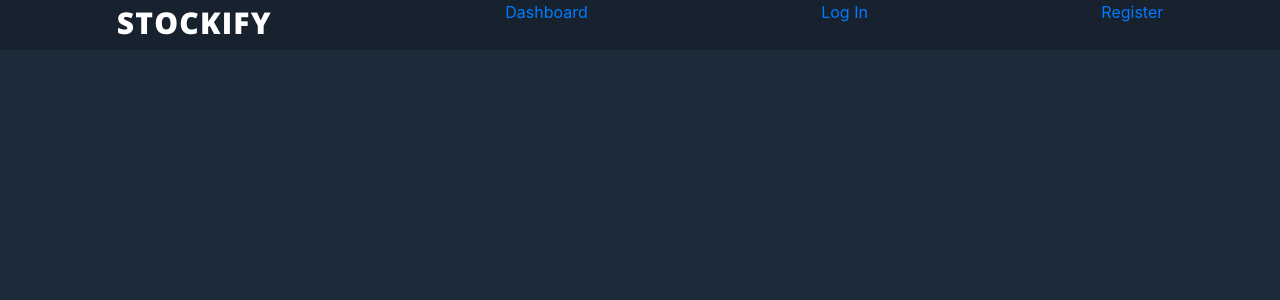
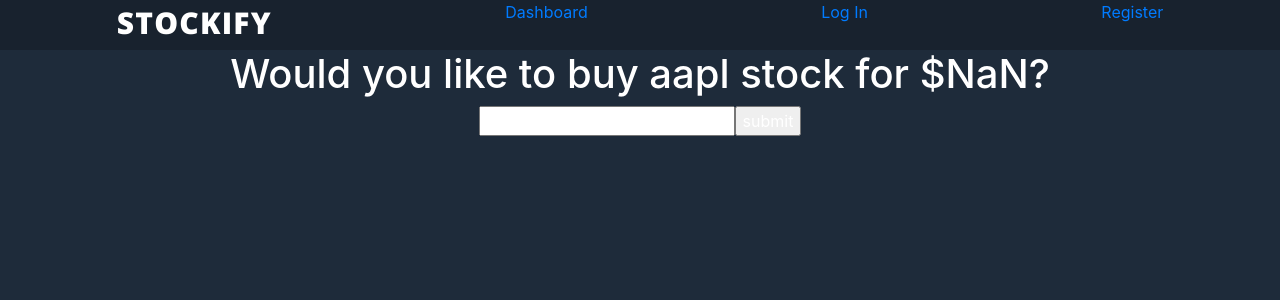
Before and after one commit to cirrusm/Stockify, a React (Create React App) app: page /stocks/buy/aapl in a window 1280 px wide. Shown: the top 300 px of the page. Built offline with nearby package versions, Linux system fonts and the light colour scheme.

Commit message:
buying shares works

```diff
--- a/src/config/routes.js
+++ b/src/config/routes.js
@@ -7,12 +7,14 @@ import StockShow from "../pages/StockShow";
 import Login from "../pages/Login";
 import Register from "../pages/Register";
 import Portfolio from "../pages/Portfolio";
+import BuyStock from "../pages/BuyStock";
 
 export default (
   <Switch>
     <Route exact path="/" component={Home} />
     <Route exact path="/stocks" component={Dashboard} />
     <Route exact path="/stocks/:ticker" component={StockShow} />
+    <Route exact path="/stocks/buy/:ticker" component={BuyStock} />
     <Route exact path="/login" component={Login} />
     <Route exact path="/register" component={Register} />
     <Route exact path="/portfolio" component={Portfolio} />
--- /dev/null
+++ b/src/pages/BuyStock.jsx
@@ -0,0 +1,53 @@
+import React, { Component } from "react";
+
+class BuyStock extends Component {
+  state = {
+    ticker: this.props.match.params["ticker"],
+    shares: 0,
+    price: Number(this.props.location.currentPrice),
+  };
+  handleChange = (event) => {
+    this.setState({
+      shares: event.target.value,
+    });
+  };
+  handleSubmit = (event) => {
+    event.preventDefault();
+    fetch("http://localhost:5000/api/stocks/", {
+      method: "POST",
+      headers: { "Content-Type": "application/json" },
+      body: JSON.stringify(this.state),
+    })
+      .then((res) => res.json())
+      .catch((err) => {
+        console.log("error fetching data");
+        return { message: "error creating" };
+      })
+      .then((data) => {
+        this.props.history.push("/portfolio");
+      });
+  };
+  render() {
+    let price = Number(this.props.location.currentPrice);
+    return (
+      <div>
+        <h1>
+          Would you like to buy {this.props.match.params["ticker"]} stock for
+          {" $" + price}
+          {this.props.currentPrice}?
+        </h1>
+        <form onSubmit={this.handleSubmit}>
+          <input
+            type="text"
+            name="shares"
+            value={this.state.shares}
+            onChange={this.handleChange}
+          />
+          <input type="submit" value="submit" />
+        </form>
+      </div>
+    );
+  }
+}
+
+export default BuyStock;
--- a/src/pages/StockShow.jsx
+++ b/src/pages/StockShow.jsx
@@ -2,6 +2,7 @@ import React, { Component } from "react";
 import Stock from "../components/Stock";
 import StockContainer from "../components/StockContainer";
 import Plot from "react-plotly.js";
+import { Link } from "react-router-dom";
 
 class StockShow extends Component {
   state = {
@@ -168,7 +169,14 @@ class StockShow extends Component {
                 <br />
                 <br />
               </div>
-              <div className="p-1 btn btn-primary">Buy {upper}</div>
+              <Link
+                to={{
+                  pathname: `/stocks/buy/${this.props.match.params["ticker"]}`,
+                  currentPrice: this.state.stockChartYValues[0],
+                }}
+              >
+                <div className="p-1 btn btn-primary">Buy {upper}</div>
+              </Link>
             </div>
           </div>
         </div>
```
